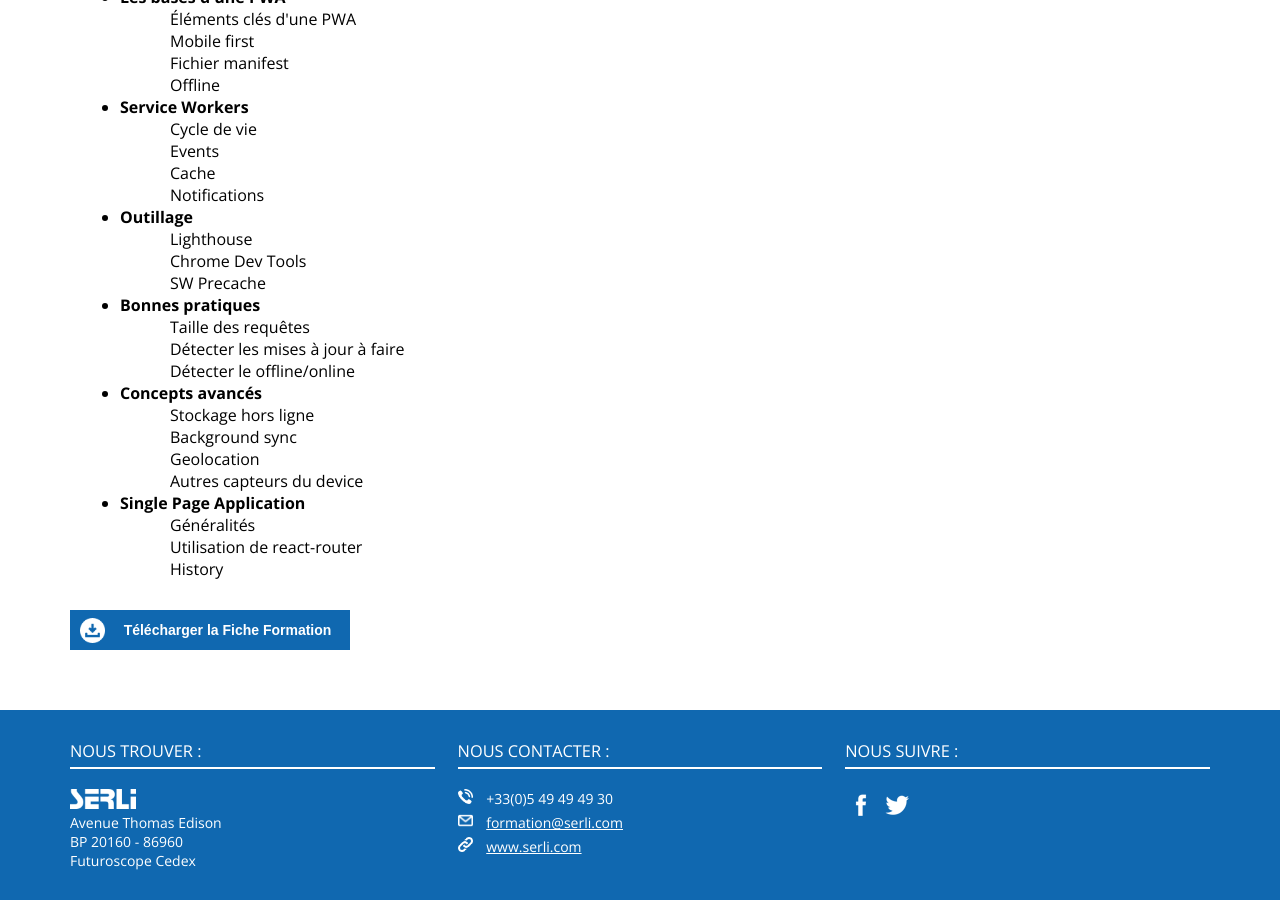
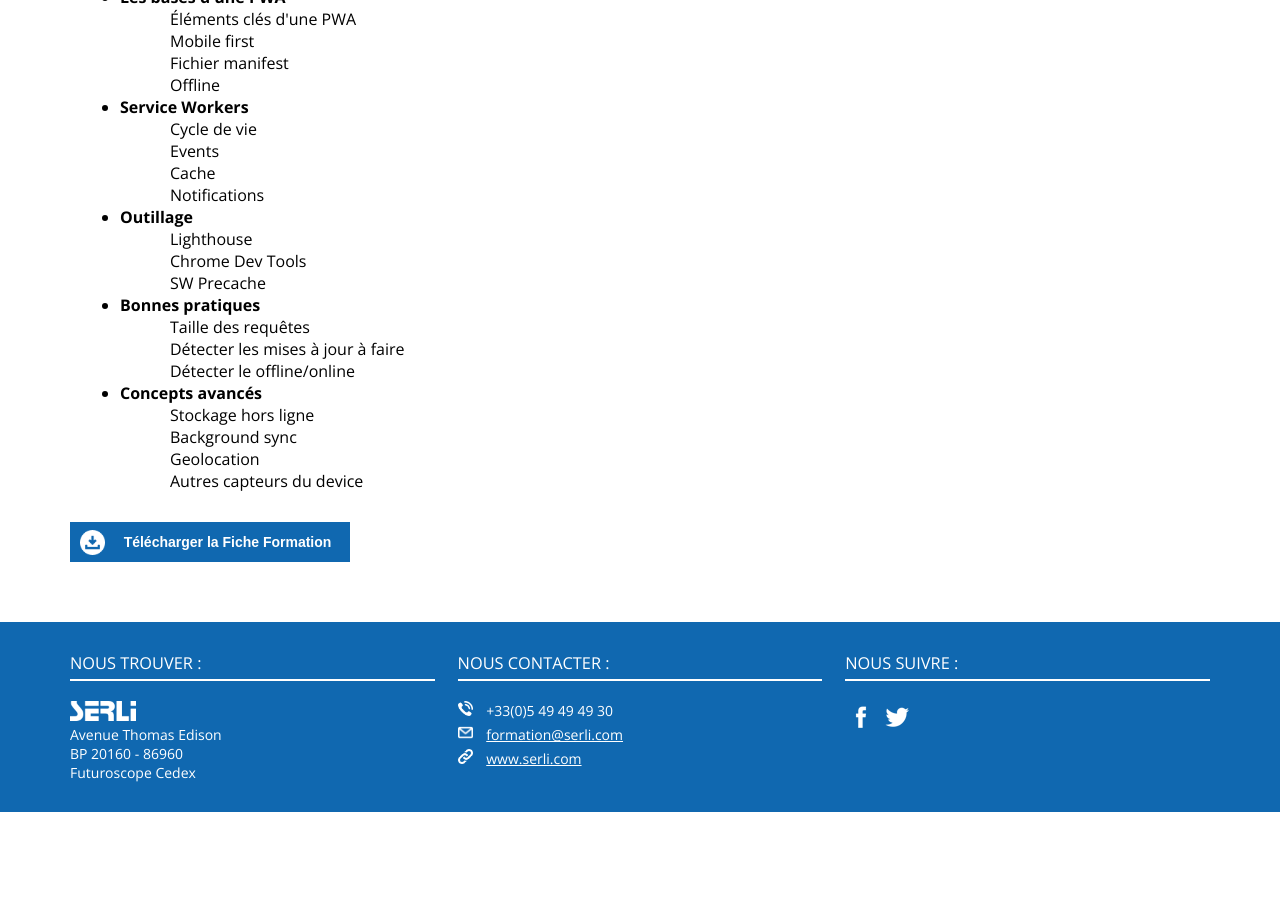
Before and after one commit to Serli/training-by-serli, a Jekyll site: the page built from Summary/Web/_posts/2018-10-29-pwa.md, in a window 1280 px wide and 900 px high, scrolled down 1115 px. Built offline with Jekyll 4.4.1, drawn with Linux system fonts in a browser that asks for light colours; nearby versions of some CDN libraries; after the commit the page ends 1927 px from its top, so only the background shows below that.

Commit message:
Update 2018-10-29-pwa.md

```diff
--- a/Summary/Web/_posts/2018-10-29-pwa.md
+++ b/Summary/Web/_posts/2018-10-29-pwa.md
@@ -69,13 +69,6 @@ program: [
       "Geolocation",
       "Autres capteurs du device"
     ]
-  },{
-    title: "Single Page Application",
-    activity: [
-      "Généralités",
-      "Utilisation de react-router",
-      "History"
-    ]
   }
 ]
 presentation: "Grâce aux évolutions des navigateurs Web et aux features HTmL5, il est possible de développer des applications Web qui se comportent comme des applications mobiles.
```
